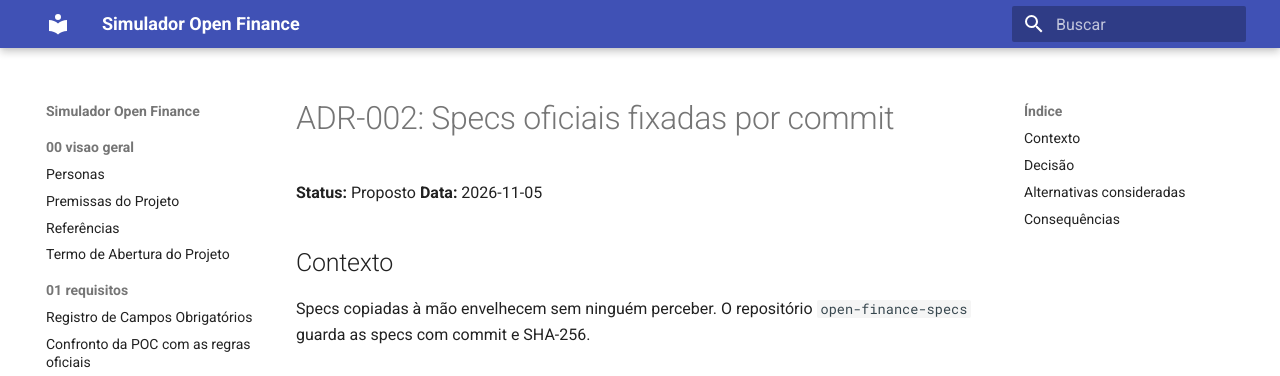
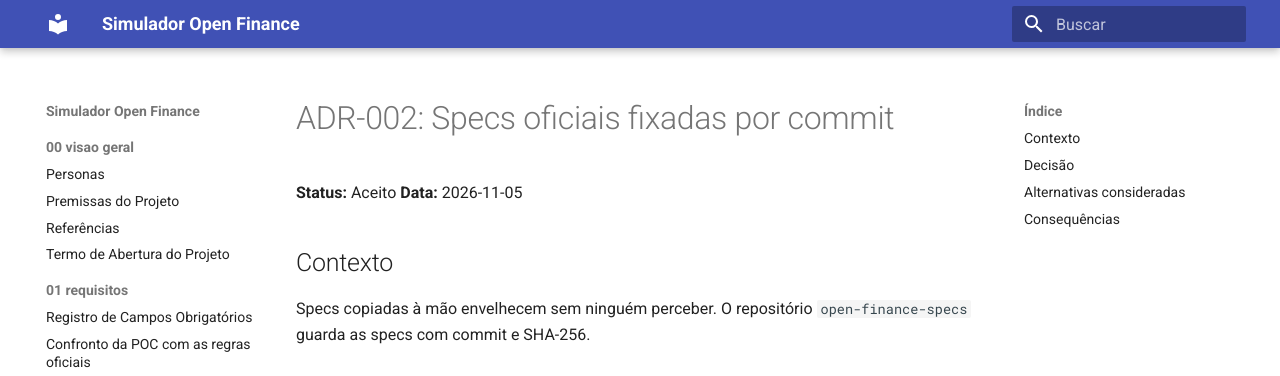
Before and after one commit to marcelosotto/open-finance-simulator, an MkDocs documentation site: the page built from docs/05-adr/ADR-002-specs-fixadas-por-commit.md, in a window 1280 px wide. Shown: the top 376 px of the page. Built offline with MkDocs 1.6.1 and Material for MkDocs 9.7.7, drawn with Linux system fonts in a browser that asks for light colours.

Commit message:
Aprova a ADR-002
Co-Authored-By: Claude Opus 5.5 <noreply@anthropic.com>
Claude-Session: https://claude.ai/code/session_019Vxt7bX1Wj5SABKNnhqzJ8

```diff
--- a/docs/05-adr/ADR-002-specs-fixadas-por-commit.md
+++ b/docs/05-adr/ADR-002-specs-fixadas-por-commit.md
@@ -1,6 +1,6 @@
 # ADR-002: Specs oficiais fixadas por commit
 
-**Status:** Proposto
+**Status:** Aceito
 **Data:** 2026-11-05
 
 ## Contexto
```
Also changed, not shown: docs/05-adr/README.md (+1 -1 lines).
